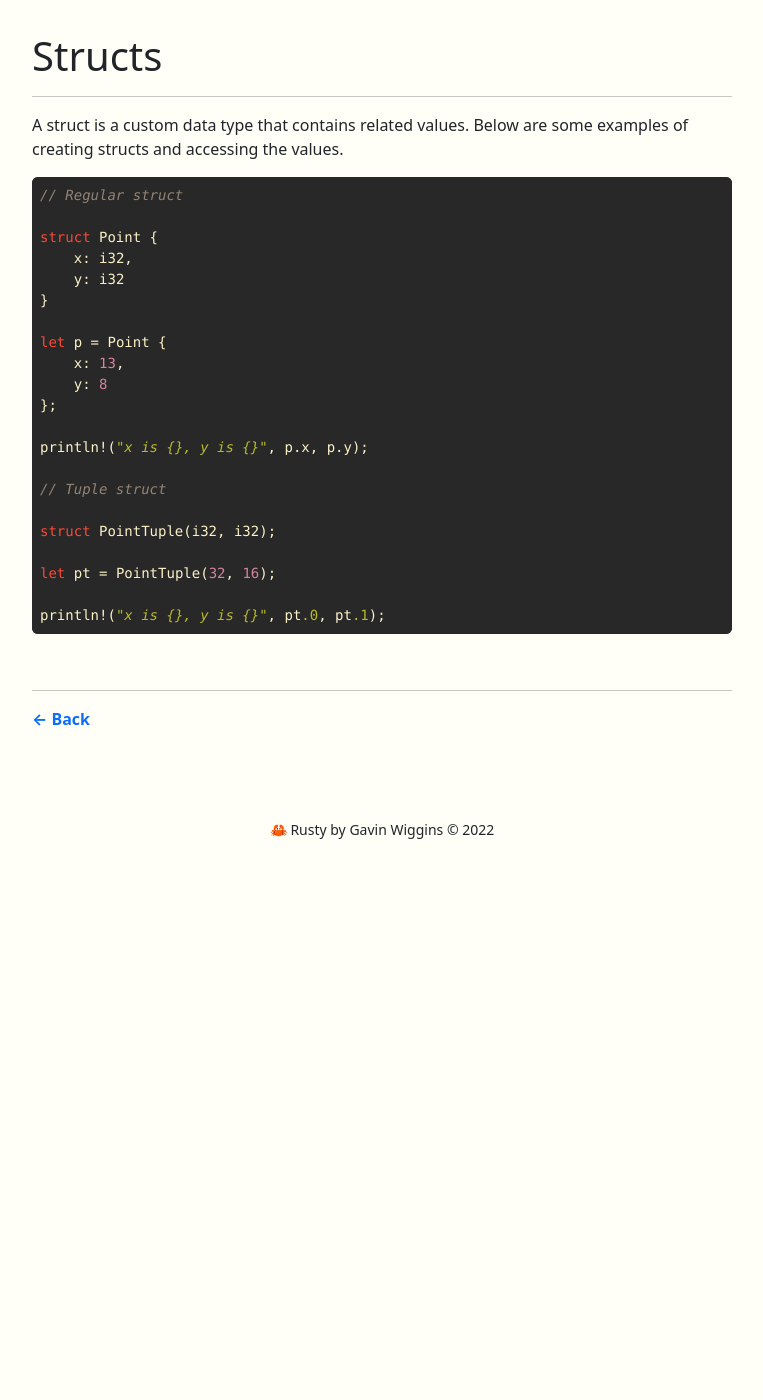
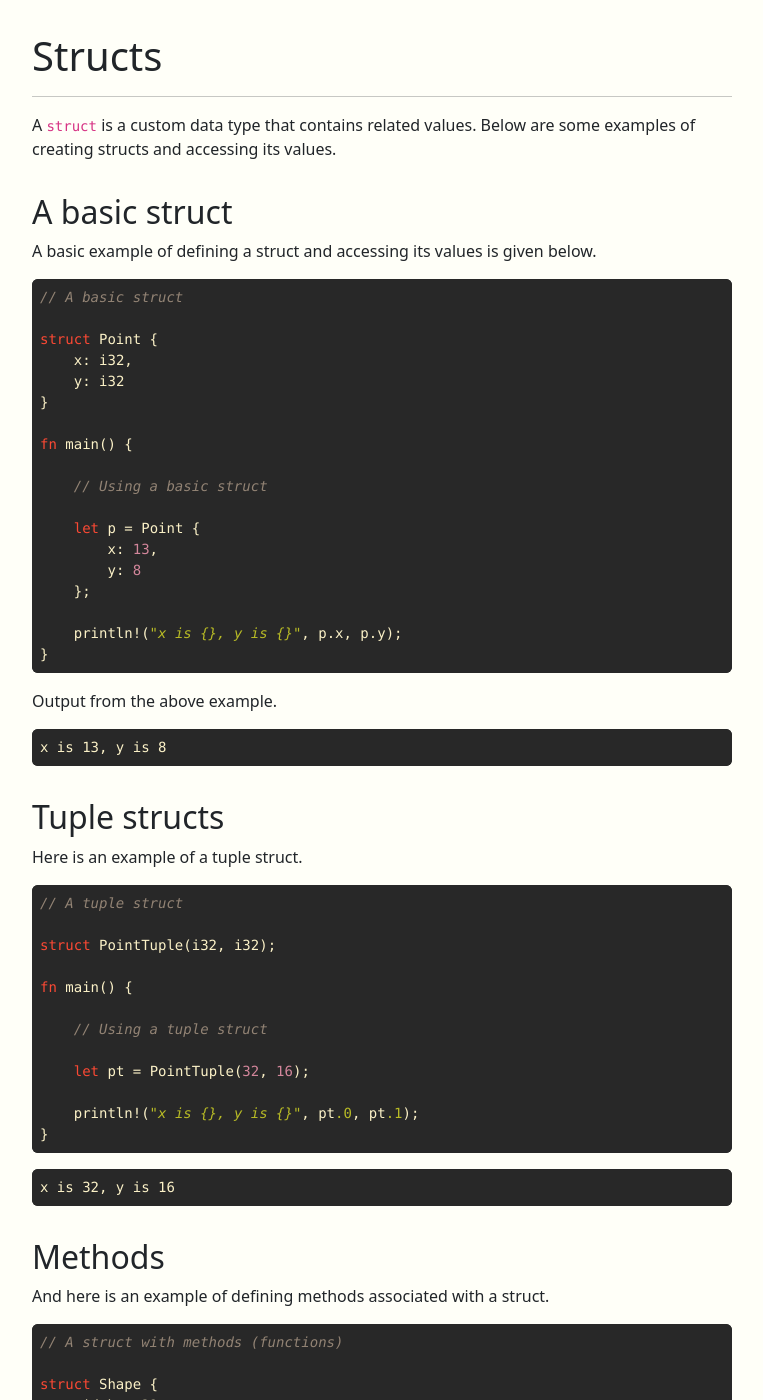
Before and after one commit to wigging/rusty, a Jekyll site: the page built from docs/_standard_lib/structs.md, in a window 1280 px wide and 1400 px high. Shown: the whole window, without its empty margins (258-1021 px from the left). Built offline with Jekyll 4.4.1, drawn with Linux system fonts in a browser that asks for light colours; some of the changed text lies outside the part shown.

Commit message:
Add more examples of structs

````diff
--- a/docs/_standard_lib/structs.md
+++ b/docs/_standard_lib/structs.md
@@ -2,28 +2,99 @@
 title: Structs
 ---
 
-A struct is a custom data type that contains related values. Below are some examples of creating structs and accessing the values.
+A `struct` is a custom data type that contains related values. Below are some examples of creating structs and accessing its values.
+
+## A basic struct
+
+A basic example of defining a struct and accessing its values is given below.
 
 ```rust
-// Regular struct
+// A basic struct
 
 struct Point {
     x: i32,
     y: i32
 }
 
-let p = Point {
-    x: 13,
-    y: 8
-};
+fn main() {
 
-println!("x is {}, y is {}", p.x, p.y);
+    // Using a basic struct
 
-// Tuple struct
+    let p = Point {
+        x: 13,
+        y: 8
+    };
+
+    println!("x is {}, y is {}", p.x, p.y);
+}
+```
+
+Output from the above example.
+
+```
+x is 13, y is 8
+```
+
+## Tuple structs
+
+Here is an example of a tuple struct.
+
+```rust
+// A tuple struct
 
 struct PointTuple(i32, i32);
 
-let pt = PointTuple(32, 16);
+fn main() {
 
-println!("x is {}, y is {}", pt.0, pt.1);
+    // Using a tuple struct
+
+    let pt = PointTuple(32, 16);
+
+    println!("x is {}, y is {}", pt.0, pt.1);
+}
 ```
+
+```
+x is 32, y is 16
+```
+
+## Methods
+
+And here is an example of defining methods associated with a struct.
+
+```rust
+// A struct with methods (functions)
+
+struct Shape {
+    width: u32,
+    height: u32
+}
+
+impl Shape {
+
+    fn area(&self) -> u32 {
+        self.width * self.height
+    }
+
+    fn volume(&self, v: u32) -> u32 {
+        self.width * self.height * v
+    }
+}
+
+fn main() {
+
+    // Using a struct with methods
+
+    let shape = Shape { width: 2, height: 3 };
+    let area = shape.area();
+    let volume = shape.volume(2);
+
+    println!("Area is: {area}");
+    println!("Volume is: {volume}");
+}
+```
+
+```
+Area is: 6
+Volume is: 12
+```
````
Also changed, not shown: 1 other file.
